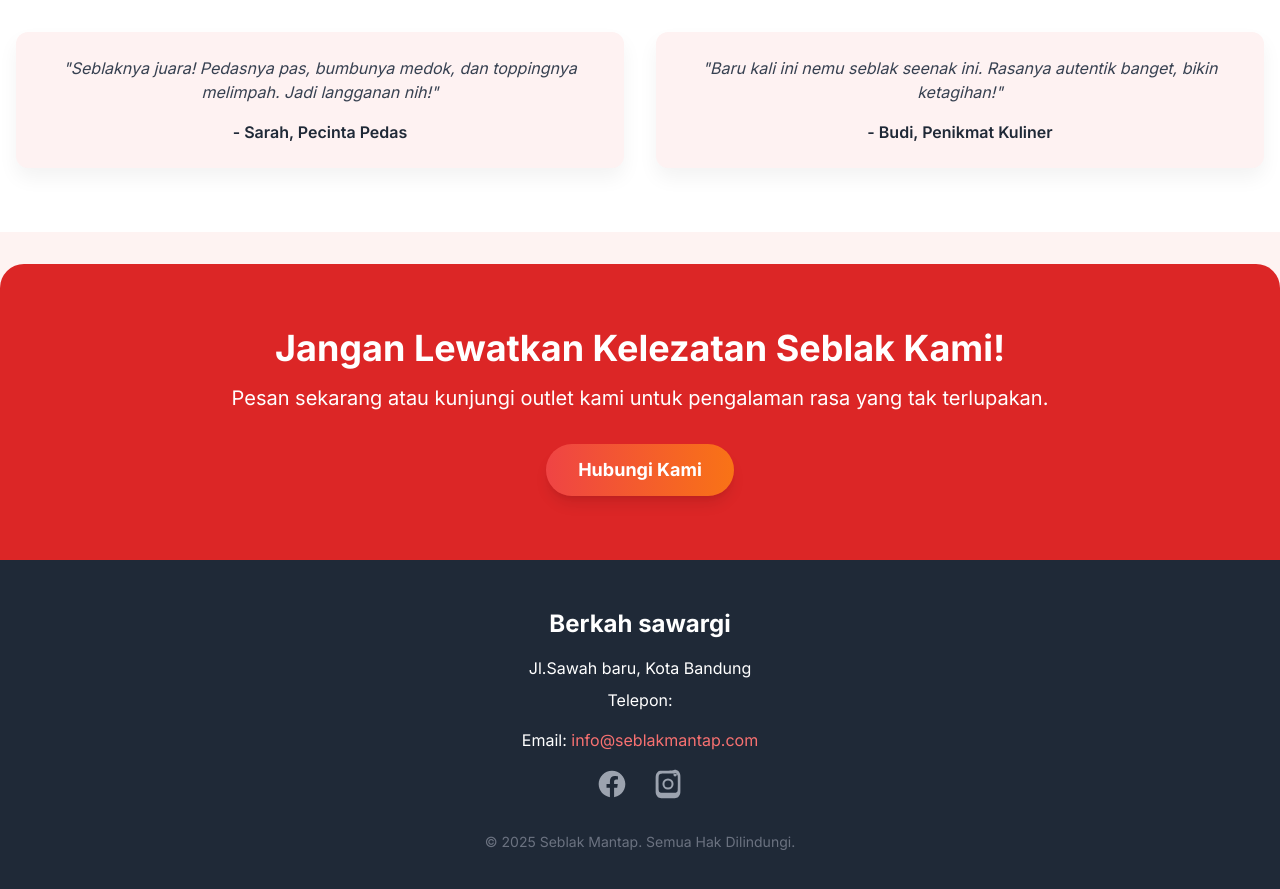
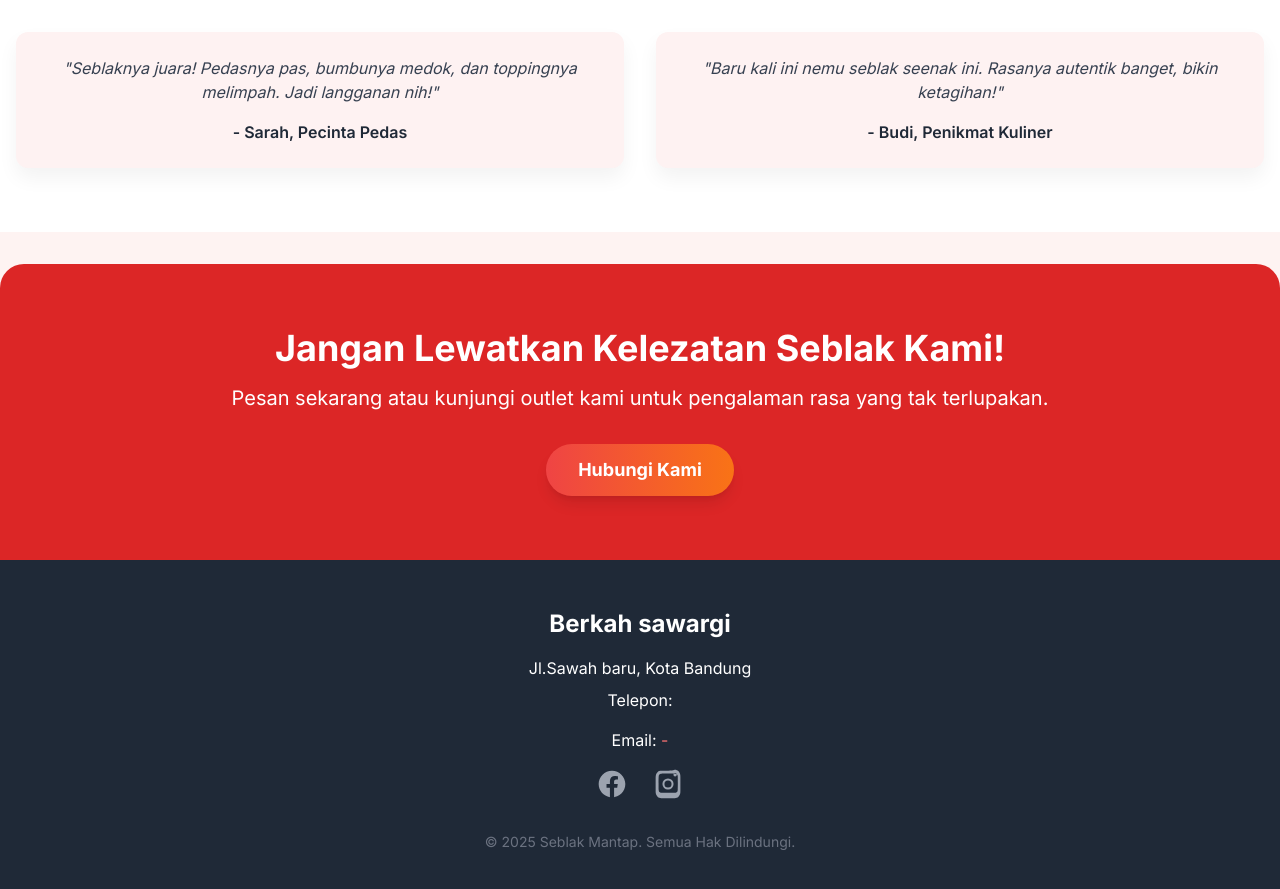
Before and after one commit to x-qmo/x-qmo.github.io, a Jekyll site: the page built from _landing_pages/berkah-sawargi.md, in a window 1280 px wide and 900 px high, scrolled down 1936 px. Shown: the top 889 px of the window. Built offline with Jekyll 4.4.1, drawn with Linux system fonts in a browser that asks for light colours; nearby versions of some CDN libraries.

Commit message:
Update kosong.html

```diff
--- a/_layouts/kosong.html
+++ b/_layouts/kosong.html
@@ -155,7 +155,7 @@
             <h3 class="text-2xl font-bold mb-4">Berkah sawargi</h3>
             <p class="mb-2">Jl.Sawah baru, Kota Bandung</p>
             <p class="mb-4">Telepon: <a href="" class="text-red-400 hover:underline"></a></p>
-            <p class="mb-4">Email: <a href="mailto:info@seblakmantap.com" class="text-red-400 hover:underline">info@seblakmantap.com</a></p>
+            <p class="mb-4">Email: <a href="mailto:info@seblakmantap.com" class="text-red-400 hover:underline">-</a></p>
             <div class="flex justify-center space-x-6">
                 <a href="#" class="text-gray-400 hover:text-white transition duration-300">
                     <svg class="w-8 h-8" fill="currentColor" viewBox="0 0 24 24" aria-hidden="true"><path fill-rule="evenodd" d="M22 12c0-5.523-4.477-10-10-10S2 6.477 2 12c0 4.991 3.657 9.128 8.438 9.878v-6.987h-2.54V12h2.54V9.797c0-2.506 1.492-3.89 3.777-3.89 1.094 0 2.238.195 2.238.195v2.46h-1.26c-1.243 0-1.63.771-1.63 1.562V12h2.773l-.443 2.89h-2.33V22H12c5.523 0 10-4.477 10-10z" clip-rule="evenodd" /></svg>
```
